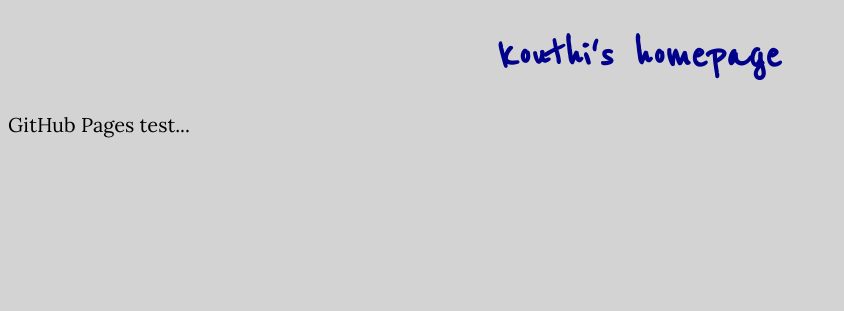
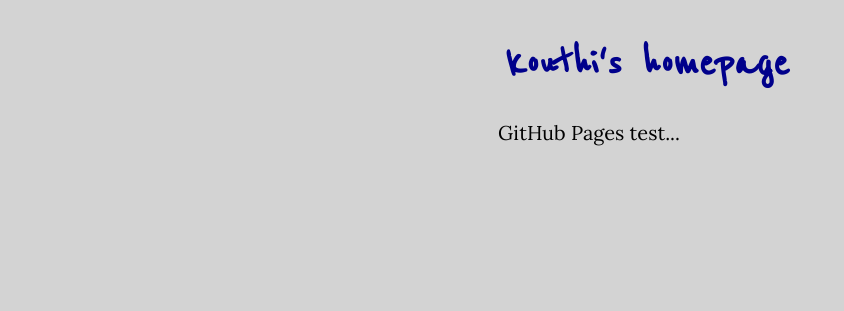
Before and after one commit to kouthi/kouthi.github.io, a plain HTML site: page index.html in a window 1280 px wide. Shown: the whole page, without its empty margins (0-844 px from the left). Drawn offline with Linux system fonts and the light colour scheme.

Commit message:
Begin to use flexbox

```diff
--- a/index.css
+++ b/index.css
@@ -1,13 +1,15 @@
 body {
     background-color: lightgray;
+    height: 100%;
+    width: 100%;
 }
 
 h1 {
     color: darkblue;
     font-family: 'Reenie Beanie', cursive;
     font-size: 300%;
+    text-align: center;
 }
-
 h1:hover {
     color: dodgerblue;
 }
@@ -17,6 +19,12 @@ p {
     font-size: 125%;
 }
 
-.mainbox {
-    text-align: center;
+#main {
+    display: flex;
+    align-items: center;
+    justify-content: center;
 }
+.contents {
+    height: 300px;
+    width: 300px;
+}
--- a/index.html
+++ b/index.html
@@ -6,7 +6,11 @@
         <link rel="stylesheet" href="./index.css">
     </head>
     <body>
-        <h1 class="mainbox">kouthi's homepage</h1>
-        <p>GitHub Pages test...</p>
+        <div id="main">
+            <div class="contents">
+                <h1>kouthi's homepage</h1>
+                <p>GitHub Pages test...</p>
+            </div>
+        </div>
     </body>
 </html>
```
